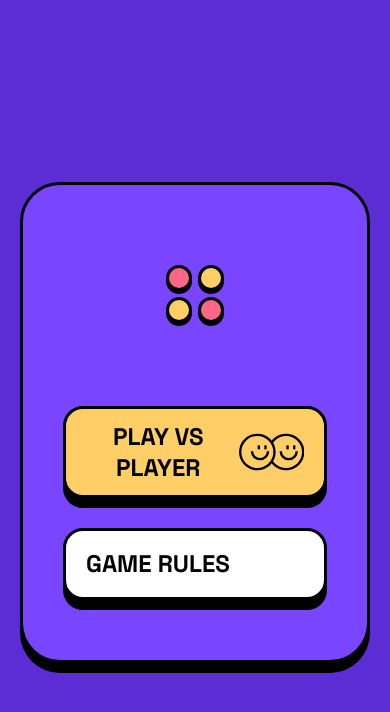
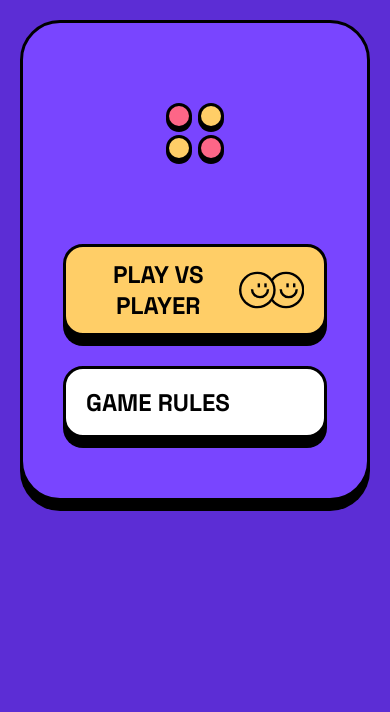
Before and after one commit to bartektricks/connect-four-fm, a React (Vite) app: page / in a window 390 px wide. Shown: the top 712 px of the page. Built offline with nearby package versions, Linux system fonts and the light colour scheme.

Commit message:
Add 100vh for mobile and scroll lock.

```diff
--- a/src/components/board-background/BoardBackground.module.scss
+++ b/src/components/board-background/BoardBackground.module.scss
@@ -3,8 +3,9 @@
   display: flex;
   align-items: center;
   justify-content: center;
+  padding: 2rem;
   min-height: 100vh;
-  padding: 2rem;
+  min-height: -webkit-fill-available;
   background-color: var(--background-color);
 }
 
--- a/src/components/game-modal/GameModal.tsx
+++ b/src/components/game-modal/GameModal.tsx
@@ -2,6 +2,7 @@ import { createPortal } from "react-dom";
 import { useGetGameContext } from "context/useGameContext";
 import MenuBlock from "components/menu-block/MenuBlock";
 import styles from "./GameModal.module.scss";
+import { useEffect } from "react";
 
 type GameModalProps = {
   isOpen: boolean;
@@ -10,6 +11,18 @@ type GameModalProps = {
 
 const GameModal = ({ isOpen, handleSetIsOpen }: GameModalProps) => {
   const { setRestartGame } = useGetGameContext();
+
+  useEffect(() => {
+    if (isOpen) {
+      document.body.classList.add("scroll-lock");
+    } else {
+      document.body.classList.remove("scroll-lock");
+    }
+
+    return () => {
+      document.body.classList.remove("scroll-lock");
+    };
+  }, [isOpen]);
 
   return isOpen
     ? createPortal(
--- a/src/styles/globals.scss
+++ b/src/styles/globals.scss
@@ -32,7 +32,7 @@
 
   color-scheme: light dark;
   color: var(--text-color);
-  background-color: var(--background-color);
+  background-color: var(--dark-purple);
 
   font-synthesis: none;
   text-rendering: optimizeLegibility;
@@ -41,11 +41,19 @@
   -webkit-text-size-adjust: 100%;
 }
 
+html,body {
+  margin: 0;
+  padding: 0;
+}
+
 body {
-  margin: 0;
   font-size: 1.6rem;
   line-height: 2.1rem;
   font-weight: 500;
+
+  &.scroll-lock {
+    overflow: hidden;
+  }
 }
 
 svg {
```
